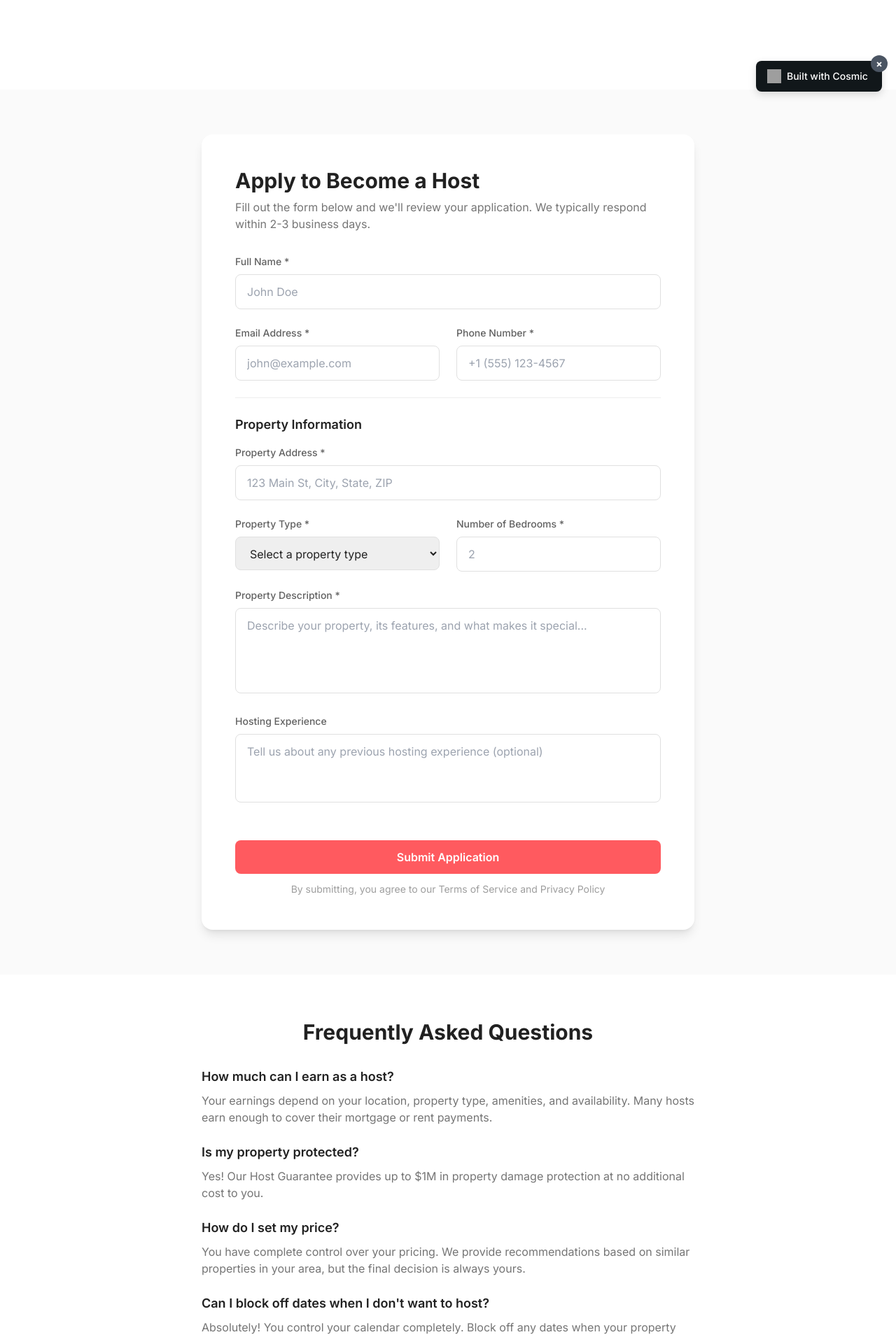
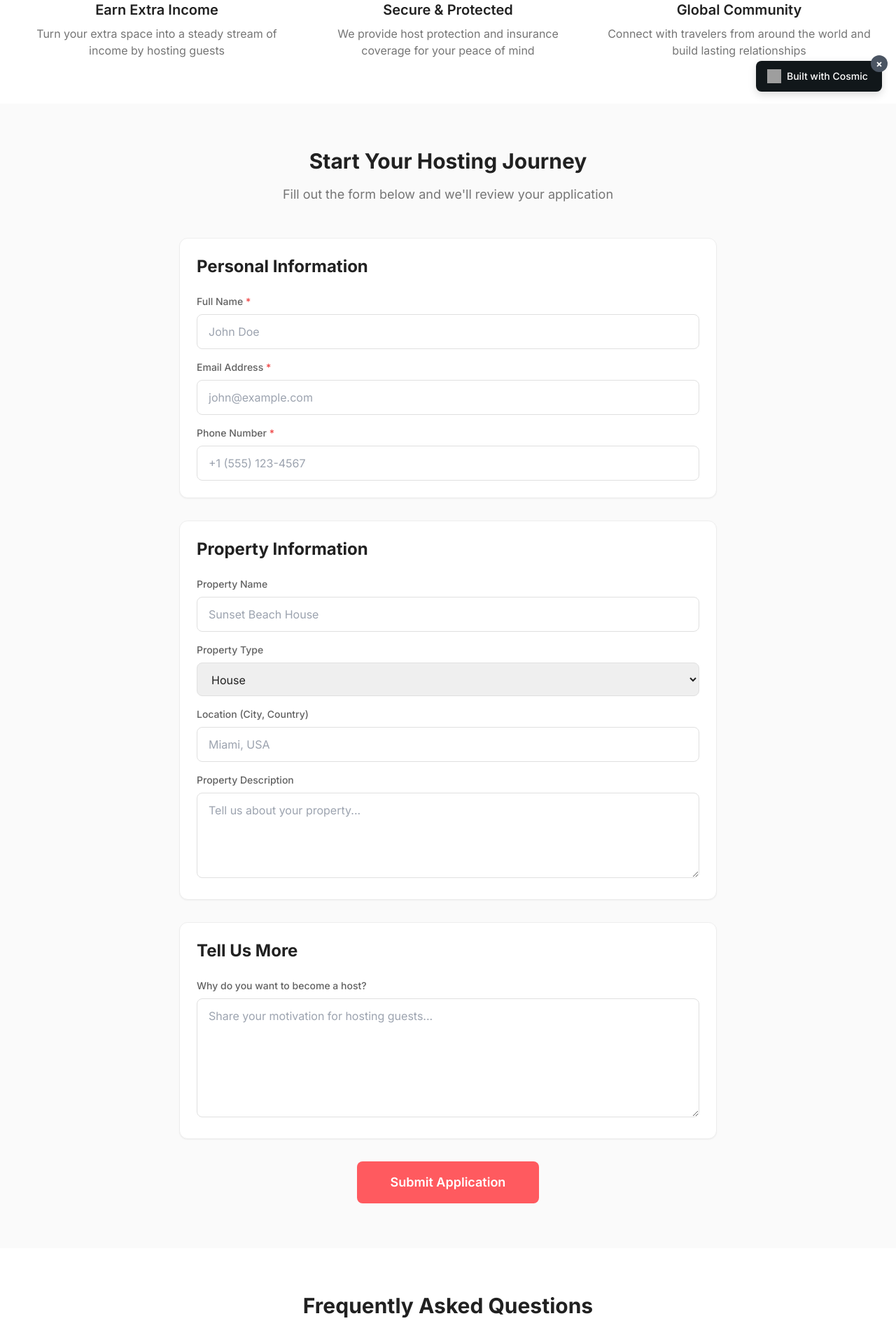
Before and after one commit to cosmic-community/stayscape, a Next.js app: page /become-a-host in a window 1280 px wide. Shown: the part 649-2560 px from the top of the page at 70% size. Built offline with nearby package versions, Linux system fonts and the light colour scheme; grey boxes are pictures that could not be loaded; what @cosmicjs/sdk would draw is missing.

Commit message:
Add become-a-host page with form submission and update Next.js/React versions for security

```diff
--- a/app/become-a-host/page.tsx
+++ b/app/become-a-host/page.tsx
@@ -1,23 +1,23 @@
-import { Metadata } from 'next';
-import HostApplicationForm from '@/components/HostApplicationForm';
+import type { Metadata } from 'next'
+import HostApplicationForm from '@/components/HostApplicationForm'
 
 export const metadata: Metadata = {
   title: 'Become a Host - StayScape',
-  description: 'Join StayScape as a host and start earning by sharing your property with travelers around the world.',
-};
+  description: 'List your property on StayScape and start earning income by hosting travelers from around the world.',
+}
 
 export default function BecomeAHostPage() {
   return (
-    <div>
+    <div className="min-h-screen bg-neutral-50">
       {/* Hero Section */}
-      <section className="relative bg-gradient-to-br from-primary to-primary-dark text-white py-20">
+      <section className="bg-gradient-to-br from-primary to-primary-dark text-white py-20">
         <div className="max-w-7xl mx-auto px-4 sm:px-6 lg:px-8">
-          <div className="max-w-3xl">
+          <div className="text-center max-w-3xl mx-auto">
             <h1 className="text-4xl md:text-5xl lg:text-6xl font-bold mb-6">
-              Become a StayScape Host
+              Become a Host
             </h1>
             <p className="text-xl md:text-2xl text-white/90 mb-8">
-              Share your space, earn extra income, and welcome travelers from around the world. Join our community of hosts today.
+              Share your space and earn income by hosting travelers from around the world
             </p>
           </div>
         </div>
@@ -26,16 +26,22 @@ export default function BecomeAHostPage() {
       {/* Benefits Section */}
       <section className="py-16 bg-white">
         <div className="max-w-7xl mx-auto px-4 sm:px-6 lg:px-8">
-          <div className="grid grid-cols-1 md:grid-cols-3 gap-8 mb-16">
+          <h2 className="text-3xl font-bold text-neutral-900 text-center mb-12">
+            Why Host with StayScape?
+          </h2>
+
+          <div className="grid md:grid-cols-3 gap-8">
             <div className="text-center">
               <div className="w-16 h-16 bg-primary/10 rounded-full flex items-center justify-center mx-auto mb-4">
                 <svg className="w-8 h-8 text-primary" fill="none" stroke="currentColor" viewBox="0 0 24 24">
                   <path strokeLinecap="round" strokeLinejoin="round" strokeWidth={2} d="M12 8c-1.657 0-3 .895-3 2s1.343 2 3 2 3 .895 3 2-1.343 2-3 2m0-8c1.11 0 2.08.402 2.599 1M12 8V7m0 1v8m0 0v1m0-1c-1.11 0-2.08-.402-2.599-1M21 12a9 9 0 11-18 0 9 9 0 0118 0z" />
                 </svg>
               </div>
-              <h3 className="text-xl font-semibold mb-2">Earn Extra Income</h3>
+              <h3 className="text-xl font-semibold text-neutral-900 mb-2">
+                Earn Extra Income
+              </h3>
               <p className="text-neutral-600">
-                Set your own price and availability. Earn money by sharing your space when you're not using it.
+                Turn your extra space into a steady stream of income by hosting guests
               </p>
             </div>
 
@@ -45,21 +51,25 @@ export default function BecomeAHostPage() {
                   <path strokeLinecap="round" strokeLinejoin="round" strokeWidth={2} d="M9 12l2 2 4-4m5.618-4.016A11.955 11.955 0 0112 2.944a11.955 11.955 0 01-8.618 3.04A12.02 12.02 0 003 9c0 5.591 3.824 10.29 9 11.622 5.176-1.332 9-6.03 9-11.622 0-1.042-.133-2.052-.382-3.016z" />
                 </svg>
               </div>
-              <h3 className="text-xl font-semibold mb-2">Host Protection</h3>
+              <h3 className="text-xl font-semibold text-neutral-900 mb-2">
+                Secure & Protected
+              </h3>
               <p className="text-neutral-600">
-                Enjoy peace of mind with our Host Guarantee program protecting your property up to $1M.
+                We provide host protection and insurance coverage for your peace of mind
               </p>
             </div>
 
             <div className="text-center">
               <div className="w-16 h-16 bg-primary/10 rounded-full flex items-center justify-center mx-auto mb-4">
                 <svg className="w-8 h-8 text-primary" fill="none" stroke="currentColor" viewBox="0 0 24 24">
-                  <path strokeLinecap="round" strokeLinejoin="round" strokeWidth={2} d="M18.364 5.636l-3.536 3.536m0 5.656l3.536 3.536M9.172 9.172L5.636 5.636m3.536 9.192l-3.536 3.536M21 12a9 9 0 11-18 0 9 9 0 0118 0zm-5 0a4 4 0 11-8 0 4 4 0 018 0z" />
+                  <path strokeLinecap="round" strokeLinejoin="round" strokeWidth={2} d="M17 20h5v-2a3 3 0 00-5.356-1.857M17 20H7m10 0v-2c0-.656-.126-1.283-.356-1.857M7 20H2v-2a3 3 0 015.356-1.857M7 20v-2c0-.656.126-1.283.356-1.857m0 0a5.002 5.002 0 019.288 0M15 7a3 3 0 11-6 0 3 3 0 016 0zm6 3a2 2 0 11-4 0 2 2 0 014 0zM7 10a2 2 0 11-4 0 2 2 0 014 0z" />
                 </svg>
               </div>
-              <h3 className="text-xl font-semibold mb-2">24/7 Support</h3>
+              <h3 className="text-xl font-semibold text-neutral-900 mb-2">
+                Global Community
+              </h3>
               <p className="text-neutral-600">
-                Get help whenever you need it with our dedicated host support team available around the clock.
+                Connect with travelers from around the world and build lasting relationships
               </p>
             </div>
           </div>
@@ -67,67 +77,67 @@ export default function BecomeAHostPage() {
       </section>
 
       {/* Application Form Section */}
-      <section className="py-16 bg-neutral-50">
-        <div className="max-w-3xl mx-auto px-4 sm:px-6 lg:px-8">
-          <div className="bg-white rounded-2xl shadow-lg p-8 md:p-12">
-            <h2 className="text-3xl font-bold text-neutral-900 mb-2">
-              Apply to Become a Host
+      <section className="py-16">
+        <div className="max-w-7xl mx-auto px-4 sm:px-6 lg:px-8">
+          <div className="text-center mb-12">
+            <h2 className="text-3xl font-bold text-neutral-900 mb-4">
+              Start Your Hosting Journey
             </h2>
-            <p className="text-neutral-600 mb-8">
-              Fill out the form below and we'll review your application. We typically respond within 2-3 business days.
+            <p className="text-lg text-neutral-600">
+              Fill out the form below and we'll review your application
             </p>
+          </div>
 
-            <HostApplicationForm />
-          </div>
+          <HostApplicationForm />
         </div>
       </section>
 
       {/* FAQ Section */}
       <section className="py-16 bg-white">
-        <div className="max-w-3xl mx-auto px-4 sm:px-6 lg:px-8">
-          <h2 className="text-3xl font-bold text-neutral-900 mb-8 text-center">
+        <div className="max-w-4xl mx-auto px-4 sm:px-6 lg:px-8">
+          <h2 className="text-3xl font-bold text-neutral-900 text-center mb-12">
             Frequently Asked Questions
           </h2>
 
           <div className="space-y-6">
-            <div>
+            <div className="bg-neutral-50 rounded-lg p-6">
               <h3 className="text-lg font-semibold text-neutral-900 mb-2">
                 How much can I earn as a host?
               </h3>
               <p className="text-neutral-600">
-                Your earnings depend on your location, property type, amenities, and availability. Many hosts earn enough to cover their mortgage or rent payments.
+                Earnings vary based on your location, property type, and how often you host. Many hosts earn enough to cover their mortgage or rent payments.
               </p>
             </div>
 
-            <div>
+            <div className="bg-neutral-50 rounded-lg p-6">
               <h3 className="text-lg font-semibold text-neutral-900 mb-2">
                 Is my property protected?
               </h3>
               <p className="text-neutral-600">
-                Yes! Our Host Guarantee provides up to $1M in property damage protection at no additional cost to you.
+                Yes! We provide host protection insurance and 24/7 customer support to help resolve any issues that may arise.
               </p>
             </div>
 
-            <div>
+            <div className="bg-neutral-50 rounded-lg p-6">
               <h3 className="text-lg font-semibold text-neutral-900 mb-2">
-                How do I set my price?
+                How do I get paid?
               </h3>
               <p className="text-neutral-600">
-                You have complete control over your pricing. We provide recommendations based on similar properties in your area, but the final decision is always yours.
+                Payments are processed securely through our platform and typically arrive in your account within 24 hours after a guest checks in.
               </p>
             </div>
 
-            <div>
+            <div className="bg-neutral-50 rounded-lg p-6">
               <h3 className="text-lg font-semibold text-neutral-900 mb-2">
-                Can I block off dates when I don't want to host?
+                Can I cancel a reservation?
               </h3>
               <p className="text-neutral-600">
-                Absolutely! You control your calendar completely. Block off any dates when your property isn't available or when you need personal time.
+                Yes, but we encourage hosts to honor their commitments. Excessive cancellations may affect your host status and reputation.
               </p>
             </div>
           </div>
         </div>
       </section>
     </div>
-  );
+  )
 }
--- a/components/HostApplicationForm.tsx
+++ b/components/HostApplicationForm.tsx
@@ -1,209 +1,243 @@
-'use client';
+'use client'
 
-import { useState } from 'react';
-import { submitHostApplication } from '@/app/actions/host-application';
+import { useState } from 'react'
+import { submitHostApplication, type HostApplicationFormData } from '@/app/actions/host-application'
 
 export default function HostApplicationForm() {
-  const [isSubmitting, setIsSubmitting] = useState(false);
-  const [submitSuccess, setSubmitSuccess] = useState(false);
-  const [submitError, setSubmitError] = useState<string | null>(null);
+  const [formData, setFormData] = useState<HostApplicationFormData>({
+    fullName: '',
+    email: '',
+    phone: '',
+    propertyName: '',
+    propertyType: 'house',
+    location: '',
+    description: '',
+    whyHost: '',
+  })
 
-  async function handleSubmit(event: React.FormEvent<HTMLFormElement>) {
-    event.preventDefault();
-    setIsSubmitting(true);
-    setSubmitError(null);
+  const [isSubmitting, setIsSubmitting] = useState(false)
+  const [submitStatus, setSubmitStatus] = useState<{
+    type: 'success' | 'error' | null;
+    message: string;
+  }>({ type: null, message: '' })
 
-    const formData = new FormData(event.currentTarget);
-
-    try {
-      await submitHostApplication(formData);
-      setSubmitSuccess(true);
-      // Reset form
-      event.currentTarget.reset();
-    } catch (error) {
-      setSubmitError(error instanceof Error ? error.message : 'Failed to submit application. Please try again.');
-    } finally {
-      setIsSubmitting(false);
-    }
+  const handleChange = (
+    e: React.ChangeEvent<HTMLInputElement | HTMLTextAreaElement | HTMLSelectElement>
+  ) => {
+    const { name, value } = e.target
+    setFormData((prev) => ({
+      ...prev,
+      [name]: value,
+    }))
   }
 
-  if (submitSuccess) {
-    return (
-      <div className="text-center py-12">
-        <div className="w-16 h-16 bg-green-100 rounded-full flex items-center justify-center mx-auto mb-4">
-          <svg className="w-8 h-8 text-green-600" fill="none" stroke="currentColor" viewBox="0 0 24 24">
-            <path strokeLinecap="round" strokeLinejoin="round" strokeWidth={2} d="M5 13l4 4L19 7" />
-          </svg>
-        </div>
-        <h3 className="text-2xl font-bold text-neutral-900 mb-2">
-          Application Submitted!
-        </h3>
-        <p className="text-neutral-600 mb-6">
-          Thank you for your interest in becoming a StayScape host. We'll review your application and get back to you within 2-3 business days.
-        </p>
-        <button
-          onClick={() => setSubmitSuccess(false)}
-          className="btn-primary"
-        >
-          Submit Another Application
-        </button>
-      </div>
-    );
+  const handleSubmit = async (e: React.FormEvent) => {
+    e.preventDefault()
+    setIsSubmitting(true)
+    setSubmitStatus({ type: null, message: '' })
+
+    const result = await submitHostApplication(formData)
+
+    if (result.success) {
+      setSubmitStatus({
+        type: 'success',
+        message: 'Thank you! Your application has been submitted successfully. We\'ll review it and get back to you soon.',
+      })
+      // Reset form
+      setFormData({
+        fullName: '',
+        email: '',
+        phone: '',
+        propertyName: '',
+        propertyType: 'house',
+        location: '',
+        description: '',
+        whyHost: '',
+      })
+    } else {
+      setSubmitStatus({
+        type: 'error',
+        message: result.error || 'Something went wrong. Please try again.',
+      })
+    }
+
+    setIsSubmitting(false)
   }
 
   return (
-    <form onSubmit={handleSubmit} className="space-y-6">
-      {submitError && (
-        <div className="bg-red-50 border border-red-200 text-red-800 px-4 py-3 rounded-lg">
-          {submitError}
+    <form onSubmit={handleSubmit} className="max-w-3xl mx-auto space-y-8">
+      {/* Success/Error Messages */}
+      {submitStatus.type && (
+        <div
+          className={`p-4 rounded-lg ${
+            submitStatus.type === 'success'
+              ? 'bg-green-50 text-green-800 border border-green-200'
+              : 'bg-red-50 text-red-800 border border-red-200'
+          }`}
+        >
+          {submitStatus.message}
         </div>
       )}
 
       {/* Personal Information */}
+      <div className="bg-white rounded-xl shadow-sm border border-neutral-200 p-6">
+        <h2 className="text-2xl font-bold text-neutral-900 mb-6">Personal Information</h2>
+
+        <div className="space-y-4">
           <div>
-        <label htmlFor="full_name" className="block text-sm font-medium text-neutral-700 mb-2">
-          Full Name *
+            <label htmlFor="fullName" className="block text-sm font-medium text-neutral-700 mb-2">
+              Full Name <span className="text-red-500">*</span>
             </label>
             <input
               type="text"
-          id="full_name"
-          name="full_name"
+              id="fullName"
+              name="fullName"
+              value={formData.fullName}
+              onChange={handleChange}
               required
-          className="w-full px-4 py-3 border border-neutral-300 rounded-lg focus:ring-2 focus:ring-primary focus:border-transparent"
+              className="w-full px-4 py-3 border border-neutral-300 rounded-lg focus:ring-2 focus:ring-primary focus:border-primary"
               placeholder="John Doe"
             />
           </div>
 
-      <div className="grid grid-cols-1 md:grid-cols-2 gap-6">
           <div>
             <label htmlFor="email" className="block text-sm font-medium text-neutral-700 mb-2">
-            Email Address *
+              Email Address <span className="text-red-500">*</span>
             </label>
             <input
               type="email"
               id="email"
               name="email"
+              value={formData.email}
+              onChange={handleChange}
               required
-            className="w-full px-4 py-3 border border-neutral-300 rounded-lg focus:ring-2 focus:ring-primary focus:border-transparent"
+              className="w-full px-4 py-3 border border-neutral-300 rounded-lg focus:ring-2 focus:ring-primary focus:border-primary"
               placeholder="john@example.com"
             />
           </div>
 
           <div>
             <label htmlFor="phone" className="block text-sm font-medium text-neutral-700 mb-2">
-            Phone Number *
+              Phone Number <span className="text-red-500">*</span>
             </label>
             <input
               type="tel"
               id="phone"
               name="phone"
+              value={formData.phone}
+              onChange={handleChange}
               required
-            className="w-full px-4 py-3 border border-neutral-300 rounded-lg focus:ring-2 focus:ring-primary focus:border-transparent"
+              className="w-full px-4 py-3 border border-neutral-300 rounded-lg focus:ring-2 focus:ring-primary focus:border-primary"
               placeholder="+1 (555) 123-4567"
-          />
-        </div>
-      </div>
-
-      {/* Property Information */}
-      <div className="pt-6 border-t border-neutral-200">
-        <h3 className="text-lg font-semibold text-neutral-900 mb-4">
-          Property Information
-        </h3>
-
-        <div className="space-y-6">
-          <div>
-            <label htmlFor="property_address" className="block text-sm font-medium text-neutral-700 mb-2">
-              Property Address *
-            </label>
-            <input
-              type="text"
-              id="property_address"
-              name="property_address"
-              required
-              className="w-full px-4 py-3 border border-neutral-300 rounded-lg focus:ring-2 focus:ring-primary focus:border-transparent"
-              placeholder="123 Main St, City, State, ZIP"
-            />
-          </div>
-
-          <div className="grid grid-cols-1 md:grid-cols-2 gap-6">
-            <div>
-              <label htmlFor="property_type" className="block text-sm font-medium text-neutral-700 mb-2">
-                Property Type *
-              </label>
-              <select
-                id="property_type"
-                name="property_type"
-                required
-                className="w-full px-4 py-3 border border-neutral-300 rounded-lg focus:ring-2 focus:ring-primary focus:border-transparent"
-              >
-                <option value="">Select a property type</option>
-                <option value="Apartment">Apartment</option>
-                <option value="House">House</option>
-                <option value="Villa">Villa</option>
-                <option value="Cabin">Cabin</option>
-                <option value="Condo">Condo</option>
-                <option value="Cottage">Cottage</option>
-                <option value="Loft">Loft</option>
-              </select>
-            </div>
-
-            <div>
-              <label htmlFor="number_of_rooms" className="block text-sm font-medium text-neutral-700 mb-2">
-                Number of Bedrooms *
-              </label>
-              <input
-                type="number"
-                id="number_of_rooms"
-                name="number_of_rooms"
-                required
-                min="1"
-                className="w-full px-4 py-3 border border-neutral-300 rounded-lg focus:ring-2 focus:ring-primary focus:border-transparent"
-                placeholder="2"
-              />
-            </div>
-          </div>
-
-          <div>
-            <label htmlFor="description" className="block text-sm font-medium text-neutral-700 mb-2">
-              Property Description *
-            </label>
-            <textarea
-              id="description"
-              name="description"
-              required
-              rows={4}
-              className="w-full px-4 py-3 border border-neutral-300 rounded-lg focus:ring-2 focus:ring-primary focus:border-transparent resize-none"
-              placeholder="Describe your property, its features, and what makes it special..."
-            />
-          </div>
-
-          <div>
-            <label htmlFor="experience" className="block text-sm font-medium text-neutral-700 mb-2">
-              Hosting Experience
-            </label>
-            <textarea
-              id="experience"
-              name="experience"
-              rows={3}
-              className="w-full px-4 py-3 border border-neutral-300 rounded-lg focus:ring-2 focus:ring-primary focus:border-transparent resize-none"
-              placeholder="Tell us about any previous hosting experience (optional)"
             />
           </div>
         </div>
       </div>
 
-      <div className="pt-6">
+      {/* Property Information */}
+      <div className="bg-white rounded-xl shadow-sm border border-neutral-200 p-6">
+        <h2 className="text-2xl font-bold text-neutral-900 mb-6">Property Information</h2>
+
+        <div className="space-y-4">
+          <div>
+            <label htmlFor="propertyName" className="block text-sm font-medium text-neutral-700 mb-2">
+              Property Name
+            </label>
+            <input
+              type="text"
+              id="propertyName"
+              name="propertyName"
+              value={formData.propertyName}
+              onChange={handleChange}
+              className="w-full px-4 py-3 border border-neutral-300 rounded-lg focus:ring-2 focus:ring-primary focus:border-primary"
+              placeholder="Sunset Beach House"
+            />
+          </div>
+
+          <div>
+            <label htmlFor="propertyType" className="block text-sm font-medium text-neutral-700 mb-2">
+              Property Type
+            </label>
+            <select
+              id="propertyType"
+              name="propertyType"
+              value={formData.propertyType}
+              onChange={handleChange}
+              className="w-full px-4 py-3 border border-neutral-300 rounded-lg focus:ring-2 focus:ring-primary focus:border-primary"
+            >
+              <option value="house">House</option>
+              <option value="apartment">Apartment</option>
+              <option value="villa">Villa</option>
+              <option value="cabin">Cabin</option>
+              <option value="cottage">Cottage</option>
+              <option value="bungalow">Bungalow</option>
+              <option value="chalet">Chalet</option>
+              <option value="other">Other</option>
+            </select>
+          </div>
+
+          <div>
+            <label htmlFor="location" className="block text-sm font-medium text-neutral-700 mb-2">
+              Location (City, Country)
+            </label>
+            <input
+              type="text"
+              id="location"
+              name="location"
+              value={formData.location}
+              onChange={handleChange}
+              className="w-full px-4 py-3 border border-neutral-300 rounded-lg focus:ring-2 focus:ring-primary focus:border-primary"
+              placeholder="Miami, USA"
+            />
+          </div>
+
+          <div>
+            <label htmlFor="description" className="block text-sm font-medium text-neutral-700 mb-2">
+              Property Description
+            </label>
+            <textarea
+              id="description"
+              name="description"
+              value={formData.description}
+              onChange={handleChange}
+              rows={4}
+              className="w-full px-4 py-3 border border-neutral-300 rounded-lg focus:ring-2 focus:ring-primary focus:border-primary"
+              placeholder="Tell us about your property..."
+            />
+          </div>
+        </div>
+      </div>
+
+      {/* Additional Information */}
+      <div className="bg-white rounded-xl shadow-sm border border-neutral-200 p-6">
+        <h2 className="text-2xl font-bold text-neutral-900 mb-6">Tell Us More</h2>
+
+        <div>
+          <label htmlFor="whyHost" className="block text-sm font-medium text-neutral-700 mb-2">
+            Why do you want to become a host?
+          </label>
+          <textarea
+            id="whyHost"
+            name="whyHost"
+            value={formData.whyHost}
+            onChange={handleChange}
+            rows={6}
+            className="w-full px-4 py-3 border border-neutral-300 rounded-lg focus:ring-2 focus:ring-primary focus:border-primary"
+            placeholder="Share your motivation for hosting guests..."
+          />
+        </div>
+      </div>
+
+      {/* Submit Button */}
+      <div className="flex justify-center">
         <button
           type="submit"
           disabled={isSubmitting}
-          className="w-full btn-primary disabled:opacity-50 disabled:cursor-not-allowed"
+          className="btn-primary px-12 py-4 text-lg disabled:opacity-50 disabled:cursor-not-allowed"
         >
           {isSubmitting ? 'Submitting...' : 'Submit Application'}
         </button>
-        <p className="text-sm text-neutral-500 text-center mt-3">
-          By submitting, you agree to our Terms of Service and Privacy Policy
-        </p>
       </div>
     </form>
-  );
+  )
 }
```
Also changed, not shown: app/actions/host-application.ts (+53 -41 lines), package.json (+4 -4 lines), types.ts (+88 -103 lines). Lines whose indentation alone changed are shown as unchanged.
